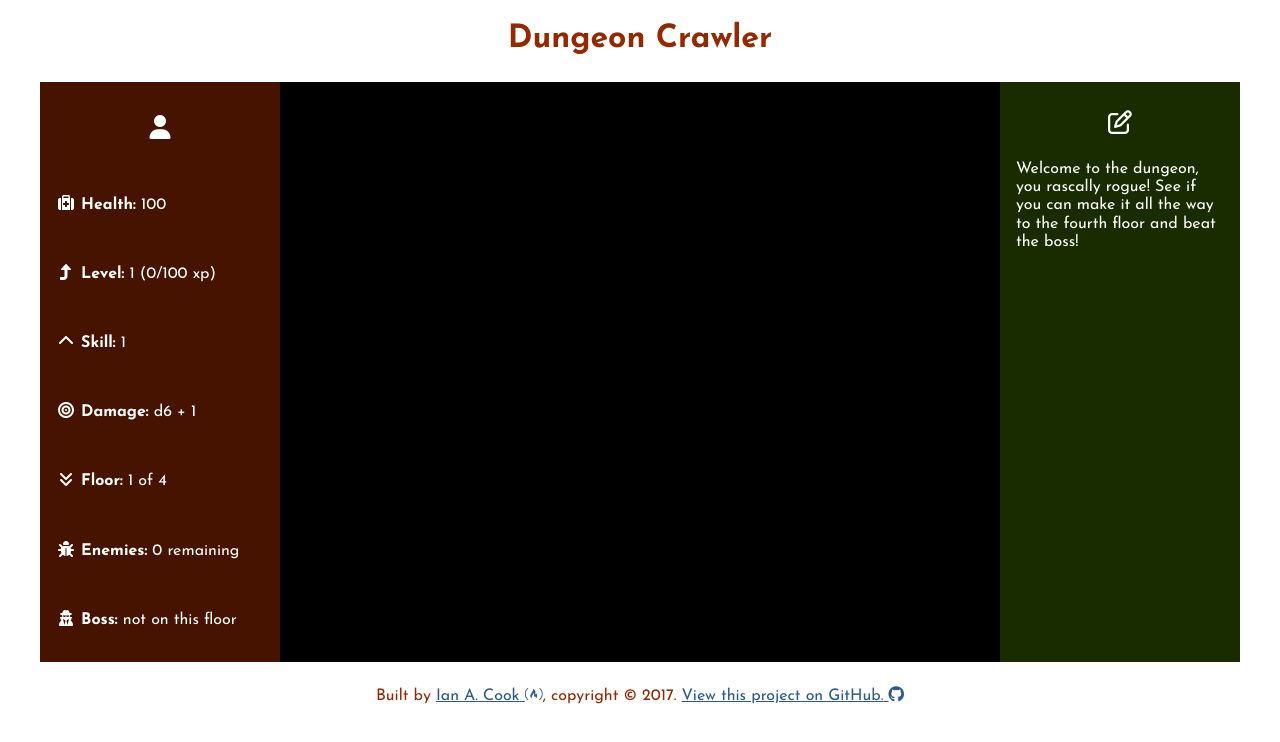
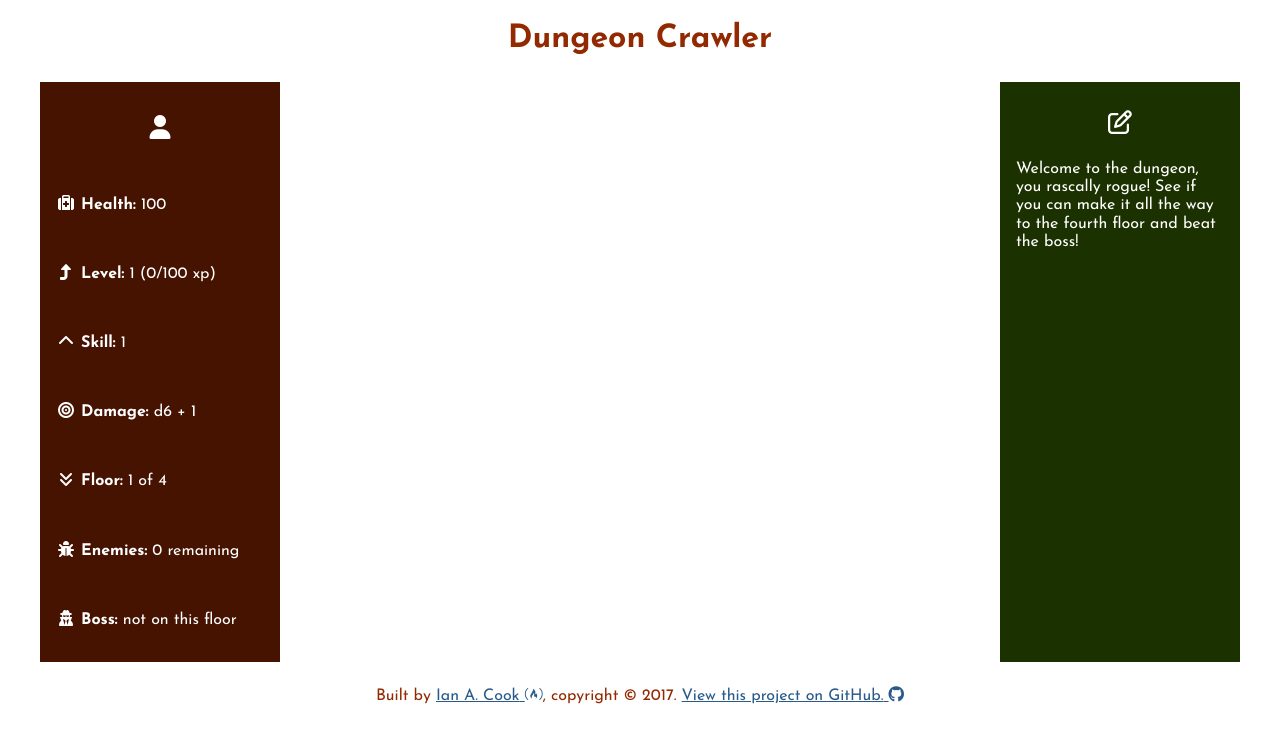
Before and after one commit to nai888/freeCodeCamp, a React (Create React App) app in the folder 15-Dungeon-Crawler/: page / in a window 1280 px wide. Shown: the top 742 px of the page. Built offline with nearby package versions, Linux system fonts and the light colour scheme; the HTML template or start-up script is replaced by a standard one.

Commit message:
Matching panel color darkness

```diff
--- a/15-Dungeon-Crawler/src/components/Main.css
+++ b/15-Dungeon-Crawler/src/components/Main.css
@@ -40,14 +40,8 @@ main {
   align-self: center;
 }
 
-.map {
-  width: 60%;
-  background-color: black;
-  font-size: 10px;
-}
-
 .log {
-  background-color: #192c00;
+  background-color: #1c3100;
   overflow: auto;
 }
 .log::-webkit-scrollbar {
```
